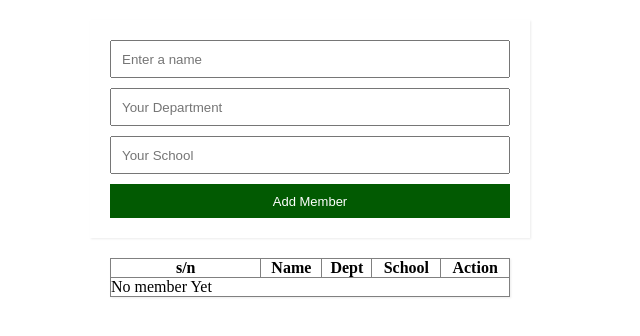
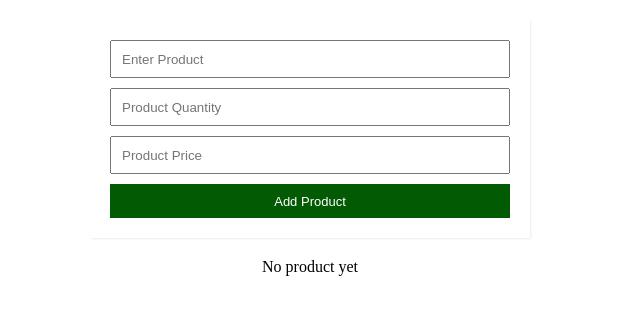
Before and after one commit to Dev-Ruqoyah/hr-first-app, a React (Vite) app: page / in a window 1280 px wide. Shown: the top 336 px of the page, without its empty margins (330-970 px from the left). Built offline with nearby package versions, Linux system fonts and the light colour scheme.

Commit message:
Working with array

```diff
--- a/src/App.jsx
+++ b/src/App.jsx
@@ -1,74 +1,86 @@
 import React, { useState } from "react";
-const App = () =>{
-  const[name,setName] = useState("")
-  const[dept,setDept] = useState("")
-  const[school,setSchool] = useState("")
-  const [member,setMember] = useState([])
-  const addMember = () =>{
-    if(name === "" || dept === "" || school === ""){
-      alert("Enter a value")
+import { use } from "react";
+const App = () => {
+  const [proName, setProName] = useState("")
+  const [proPrice, setProPrice] = useState("")
+  const [proQuatity, setProQunatity] = useState("")
+  const [allProduct, setAllProduct] = useState([])
+
+  const addProduct = () => {
+    if(proName === "" || proPrice === "" || proQuatity === ""){
+      alert("Enter a definite value")
     }else{
-      let student = {
-        "name":name,
-        "dept": dept,
-        "school":school
-      }
-      console.log(student);
-
-      setMember([...member,student])
-      console.log([...member,student]);
+      setAllProduct([...allProduct, { proName, proPrice, proQuatity,edit:false }])
+      setProName("")
+      setProPrice("")
+      setProQunatity("")
     }
 
+  }
+  const removeProduct = (inde) =>{
+    const newProduct = allProduct.filter((prod,i) => i !== inde)
+    setAllProduct(newProduct)
+  }
+  const editProName = (inde) =>{
+    const newPro = [...allProduct]
+    let result = newPro.find((_,i) => inde === i)
+    result.edit = true;
+    console.log(result);
+
+    setAllProduct[newPro]
+    // console.log(newPro);
 
   }
-  const remMember = (ind) =>{
-    let result = member.filter((mem,i) => i !== ind)
-    console.log(ind);
+  return (
+    <>
+      <div>
 
-    setMember(result)
-  }
-  return(
-    <>
-      <div className="container">
-        <input type="text" placeholder="Enter a name" onChange={(e)=>setName(e.target.value)} />
-        <input type="text" placeholder="Your Department" onChange={(e)=>setDept(e.target.value)} />
-        <input type="text" placeholder="Your School" onChange={(e)=>setSchool(e.target.value)}/>
-        {/* <p>{name}</p>
-        <p>{dept}</p>
-        <p>{school}</p> */}
-        <button onClick={addMember}>Add Member</button>
-      </div>
+        <div className="container">
+          <input type="text" value={proName} placeholder="Enter Product" onChange={(e) => setProName(e.target.value)} />
 
-        <table border={1}>
+          <input type="text" value={proQuatity} placeholder="Product Quantity" onChange={(e) => setProQunatity(e.target.value)} />
+
+          <input type="text" value={proPrice} placeholder="Product Price" onChange={(e) => setProPrice(e.target.value)} />
+          <button onClick={addProduct}>Add Product</button>
+        </div>
+
+       {allProduct.length? <table  border={1}>
           <thead>
-            <th>s/n</th>
-            <th>Name</th>
-            <th>Dept</th>
-            <th>School</th>
-            <th>Action</th>
+            <tr>
+              <th>S/n</th>
+              <th>Product Name</th>
+              <th>Product Price</th>
+              <th>Product Quantity</th>
+              <th>Delete</th>
+              <th>Edit/Save</th>
+            </tr>
           </thead>
           {
-            member.length ?
-            member.map((mem,i) =>(
+            allProduct.map((product, i) => (
+              <tbody key={i}>
+                <tr>
+                  <td>{i + 1}</td>
+                  <td>{product.edit ? <input/> : product.proName}</td>
+                  <td>{product.proPrice}</td>
+                  <td>{product.proQuatity}</td>
+                  <td>
+                    <button onClick={()=>removeProduct(i)}>Delete</button>
+                  </td>
+                  <td>
+                    {product.edit ?
+                    <button className="save">Save</button>:
+                    <button className="save" onClick={() =>editProName(i)}>Edit</button>
+                  }
+                  </td>
+                </tr>
+              </tbody>
 
-              <tbody key={i}>
-                <td>{i+1}</td>
-                <td>{mem.name}</td>
-                <td>{mem.dept}</td>
-                <td>{mem.school}</td>
-                <button onClick={() =>remMember(i)}>Delete</button>
-              </tbody>
             ))
-            :
-            <tbody>
-              No member Yet
-            </tbody>
-          }
-        </table>
-
-
+          }</table>
+        :
+        <div className="center">No product yet</div>}
+      </div>
     </>
   )
 }
-
 export default App
--- a/src/index.css
+++ b/src/index.css
@@ -15,7 +15,7 @@
     /* align-items: center; */
 }
 table{
-    width: 400px;
+    width: 450px;
     justify-content: center;
     margin: 20px auto;
     gap: 10px;
@@ -26,6 +26,10 @@ table{
 tbody{
     padding: 7px;
     margin: 3px 0;
+}
+.center{
+    display: flex;
+    justify-content: center ;
 }
 tbody button{
     background: rgb(126, 0, 0);
@@ -50,6 +54,9 @@ tbody button{
     border: 0;
 
 }
+.save{
+    background: rgb(255, 191, 0) !important;
+}
 .container button:hover{
     background: rgba(5, 86, 5, 0.852);
     transition: 0.4s;
```
Also changed, not shown: src/SchoolList.jsx (added, +116 -0 lines).
